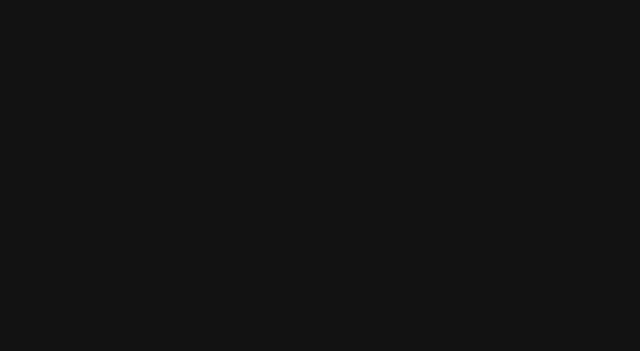
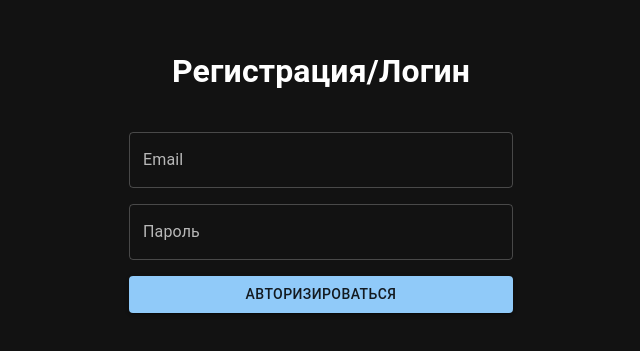
Before and after one commit to kotop21/todo-frontend, a React (Vite) app: page /auth in a window 1280 px wide. Before the commit this address had no page. Shown: the part 231-582 px from the top of the page, without its empty margins (319-959 px from the left). Built offline with nearby package versions, Linux system fonts and the light colour scheme.

Commit message:
Commit 2

```diff
--- a/src/App.tsx
+++ b/src/App.tsx
@@ -3,7 +3,9 @@
 import CssBaseline from '@mui/material/CssBaseline'
 
 import Home from './pages/Home'
-import Register from './pages/Register'
+import Auth from './pages/Auth'
+import GetToken from './pages/CheckAuth'
+import ToDo from './pages/Todo'
 
 const darkTheme = createTheme({
   palette: {
@@ -18,7 +20,9 @@
       <BrowserRouter>
         <Routes>
           <Route path="/" element={<Home />} />
-          <Route path="/register" element={<Register />} />
+          <Route path="/auth" element={<Auth />} />
+          <Route path="/get-token" element={<GetToken />} />
+          <Route path="/todo" element={<ToDo />} />
         </Routes>
       </BrowserRouter>
     </ThemeProvider>
--- a/src/components/Navbar.tsx
+++ b/src/components/Navbar.tsx
@@ -5,7 +5,7 @@
   return (
     <nav style={{ display: 'flex', justifyContent: 'center', gap: '1rem', marginBottom: '1rem' }}>
       <Button component={Link} to="/">Home</Button>
-      <Button component={Link} to="/register">Register</Button>
+      <Button component={Link} to="/get-token">Register</Button>
     </nav>
   );
 }
--- /dev/null
+++ b/src/pages/Auth.tsx
@@ -0,0 +1,99 @@
+import { useState } from 'react';
+import Box from '@mui/material/Box';
+import TextField from '@mui/material/TextField';
+import Button from '@mui/material/Button';
+import { useNavigate } from 'react-router-dom';
+
+export default function Auth() {
+  const [email, setEmail] = useState('');
+  const [password, setPassword] = useState('');
+  const [loading, setLoading] = useState(false);
+  const navigate = useNavigate();
+
+  const handleSubmit = async () => {
+    setLoading(true);
+
+    try {
+      let response = await fetch('/api/user/register', {
+        method: 'POST',
+        headers: { 'Content-Type': 'application/json' },
+        body: JSON.stringify({ email, password }),
+      });
+
+      let data = await response.json().catch(() => ({}));
+
+      if (response.status === 409) {
+        response = await fetch('/api/user/login', {
+          method: 'POST',
+          headers: { 'Content-Type': 'application/json' },
+          body: JSON.stringify({ email, password }),
+        });
+        data = await response.json().catch(() => ({}));
+      }
+      if (!response.ok) {
+        alert(data.message || `Ошибка сервера: ${response.statusText}`);
+      } else {
+        alert('Успешно!');
+        setEmail('');
+        setPassword('');
+        navigate('/todo');
+        if (data.userID) {
+          localStorage.setItem('userId', data.userID.toString());
+          console.log('userId сохранён:', data.userID);
+        }
+      }
+
+    } catch (err: any) {
+      alert(`Сетевая ошибка: ${err.message}`);
+    } finally {
+      setLoading(false);
+    }
+  };
+
+  return (
+    <Box
+      sx={{
+        display: 'flex',
+        flexDirection: 'column',
+        alignItems: 'center',
+        justifyContent: 'center',
+        minHeight: '100vh',
+        gap: 2
+      }}
+    >
+      <Box
+        sx={{
+          width: '30%',
+          display: 'flex',
+          flexDirection: 'column',
+          alignItems: 'center',
+          gap: 2
+        }}
+      >
+        <h1 style={{ textAlign: 'center', width: '100%' }}>Регистрация/Логин</h1>
+        <TextField
+          label="Email"
+          type="email"
+          fullWidth
+          value={email}
+          onChange={(e) => setEmail(e.target.value)}
+        />
+        <TextField
+          label="Пароль"
+          type="password"
+          fullWidth
+          value={password}
+          onChange={(e) => setPassword(e.target.value)}
+        />
+        <Button
+          variant="contained"
+          fullWidth
+          onClick={handleSubmit}
+          disabled={loading}
+        >
+          {loading ? 'Отправка...' : 'Авторизироваться'}
+        </Button>
+      </Box>
+    </Box>
+  );
+}
--- /dev/null
+++ b/src/pages/CheckAuth.tsx
@@ -0,0 +1,37 @@
+import { useEffect } from 'react';
+
+export default function GetToken() {
+  useEffect(() => {
+    const fetchToken = async () => {
+      try {
+        const response = await fetch('/api/user/get-token', {
+          method: 'POST',
+          headers: { 'Content-Type': 'application/json' },
+        });
+
+        const data = await response.json();
+
+        // if (response.status === 401) {
+        //   console.log(data.message)
+        // } else {
+        //   console.log('Token received:', data);
+        // }
+
+        if (data.message === "User doesn't have refreshToken") {
+          window.location.href = '/auth';
+        } else if (data.userID) {
+          localStorage.setItem('userId', data.userID.toString());
+          console.log('userId сохранён:', data.userID);
+          window.location.href = '/todo';
+        }
+        if (data.message === "User has an accessToken") window.location.href = '/todo'
+        if (data.message === "User not found") window.location.href = '/auth'
+      } catch (error) {
+        console.error('Network error:', error);
+      }
+    };
+
+    fetchToken();
+  }, []);
+  return null;
+}
--- a/src/pages/Register.tsx
+++ /dev/null
@@ -1,70 +0,0 @@
-import { useState } from 'react';
-import Box from '@mui/material/Box';
-import TextField from '@mui/material/TextField';
-import Button from '@mui/material/Button';
-import Navbar from '../components/Navbar';
-
-export default function Register() {
-  const [email, setEmail] = useState('');
-  const [password, setPassword] = useState('');
-  const [loading, setLoading] = useState(false);
-
-  const handleSubmit = async () => {
-    setLoading(true);
-
-    try {
-      const response = await fetch('/api/user/register', {
-        method: 'POST',
-        headers: { 'Content-Type': 'application/json' },
-        body: JSON.stringify({ email, password }),
-      });
-
-      const data = await response.json().catch(() => ({}));
-
-      if (!response.ok) {
-        alert(data.message || `Ошибка сервера: ${response.statusText}`);
-      } else {
-        alert('Регистрация успешна!');
-        setEmail('');
-        setPassword('');
-      }
-
-    } catch (err: any) {
-      // Это уже чисто сетевые ошибки или CORS
-      alert(`Сетевая ошибка: ${err.message}`);
-    } finally {
-      setLoading(false);
-    }
-  };
-  return (
-    <Box sx={{ p: 4, maxWidth: 400, mx: 'auto' }}>
-      <Navbar />
-      <h1>Регистрация</h1>
-
-      <TextField
-        label="Email"
-        type="email"
-        fullWidth
-        value={email}
-        onChange={(e) => setEmail(e.target.value)}
-        sx={{ mb: 2 }}
-      />
-      <TextField
-        label="Пароль"
-        type="password"
-        fullWidth
-        value={password}
-        onChange={(e) => setPassword(e.target.value)}
-        sx={{ mb: 2 }}
-      />
-      <Button
-        variant="contained"
-        fullWidth
-        onClick={handleSubmit}
-        disabled={loading}
-      >
-        {loading ? 'Отправка...' : 'Зарегистрироваться'}
-      </Button>
-    </Box>
-  );
-}
--- /dev/null
+++ b/src/pages/Todo.tsx
@@ -0,0 +1,46 @@
+import { useState, useEffect } from 'react';
+import Box from '@mui/material/Box';
+import Navbar from '../components/Navbar';
+
+export default function ToDo() {
+  const [users, setUsers] = useState(null);
+  const [error, setError] = useState('');
+  const userId = localStorage.getItem('userId');
+
+  useEffect(() => {
+    if (!userId) window.location.href = '/auth';
+
+    const fetchUsers = async () => {
+      try {
+        const response = await fetch(`/api/table/${userId}`);
+        const data = await response.json();
+        setUsers(data);
+
+        if (data.message === "Invalid or missing access token") {
+          window.location.href = '/get-token'
+        }
+
+      } catch (err: any) {
+        console.error('Ошибка при запросе:', err);
+        setError('Не удалось получить данные');
+      }
+    };
+
+    fetchUsers();
+  }, []);
+
+  return (
+    <Box sx={{ p: 4 }}>
+      <Navbar />
+      <h1>ToDo Pages</h1>
+
+      {error && <p style={{ color: 'red' }}>{error}</p>}
+
+      {users ? (
+        <pre>{JSON.stringify(users, null, 2)}</pre>
+      ) : (
+        <p>Загрузка данных...</p>
+      )}
+    </Box>
+  );
+}
--- a/vite.config.ts
+++ b/vite.config.ts
@@ -1,9 +1,10 @@
 import { defineConfig } from 'vite'
 import react from '@vitejs/plugin-react'
+import tailwindcss from '@tailwindcss/vite'
 
 // https://vite.dev/config/
 export default defineConfig({
-  plugins: [react()],
+  plugins: [react(), tailwindcss()],
   server: {
     proxy: {
       '/api': {
```
Also changed, not shown: package.json (+7 -2 lines), 1 other file (tests, documents, lock files or other folders).
